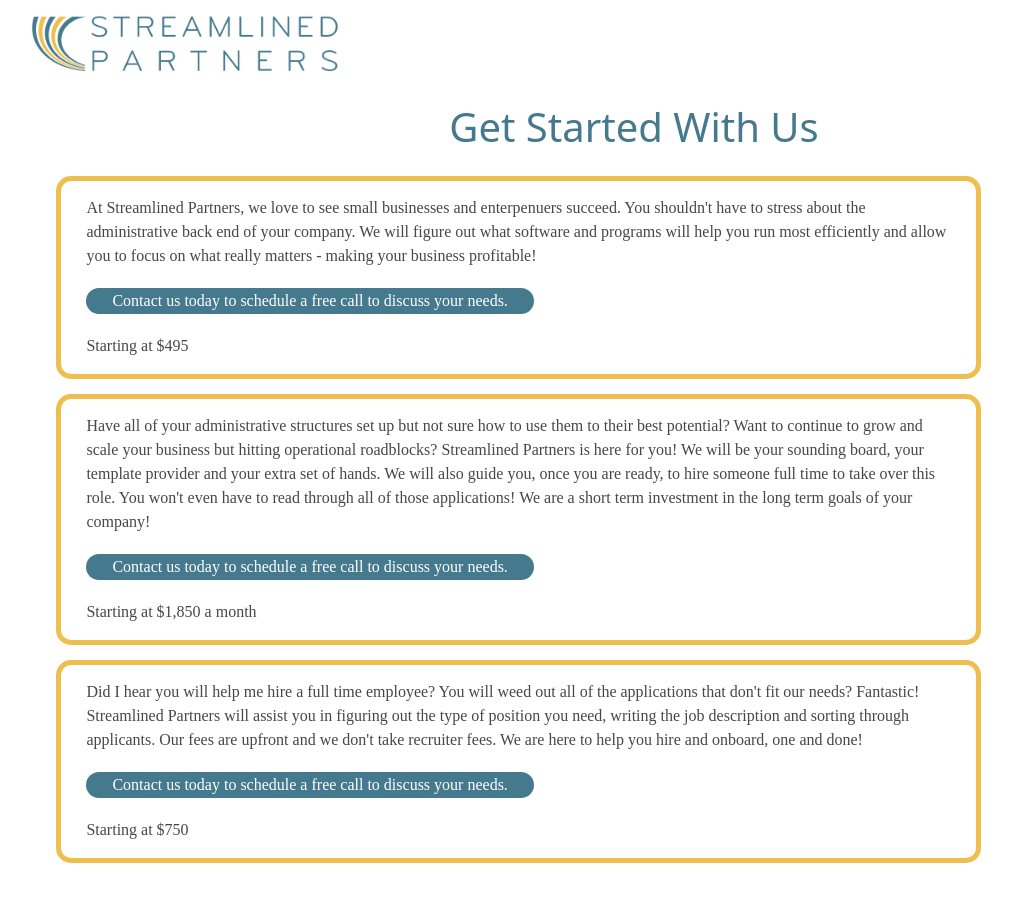
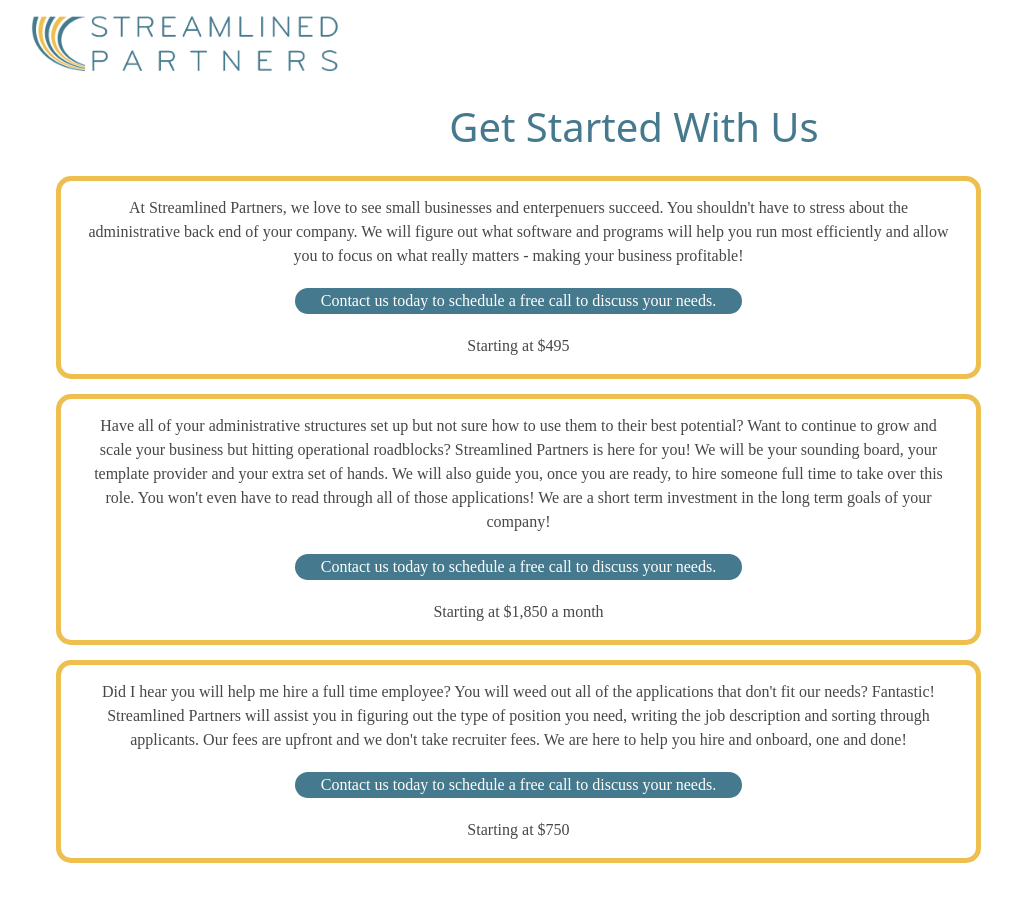
Before and after one commit to rhkearns/streamlined_1, a React (Create React App) app: page /packages in a window 1280 px wide. Shown: the top 902 px of the page, without its empty margins (6-1018 px from the left). Built offline with nearby package versions, Linux system fonts and the light colour scheme; a web font is replaced by a local one.

Commit message:
packages text align

```diff
--- a/src/pages/Packages/Packages.scss
+++ b/src/pages/Packages/Packages.scss
@@ -36,7 +36,7 @@
 	color: $black;
 	background-color: rgba(255, 255, 255);;
   	width: 80%;
-	text-align: left;
+	text-align: center;
 
 	h5 {
 		color: $blue;
@@ -48,7 +48,6 @@
 	.services {
 		text-align: left;
 		display: grid;
-		// grid-template-columns: 10% 35% 35% 20%;
 		grid-template-columns: repeat(2, 1fr);
 		grid-template-areas:
 			' a '
@@ -59,9 +58,9 @@
 		margin: 0 auto;
 		margin-bottom: 30px;
 	}
-	.outer-service {
-		background-color: white;
-	}
+	// .outer-service {
+	// 	background-color: white;
+	// }
 
 	#systemization-package {
 		grid-area: a;
```
